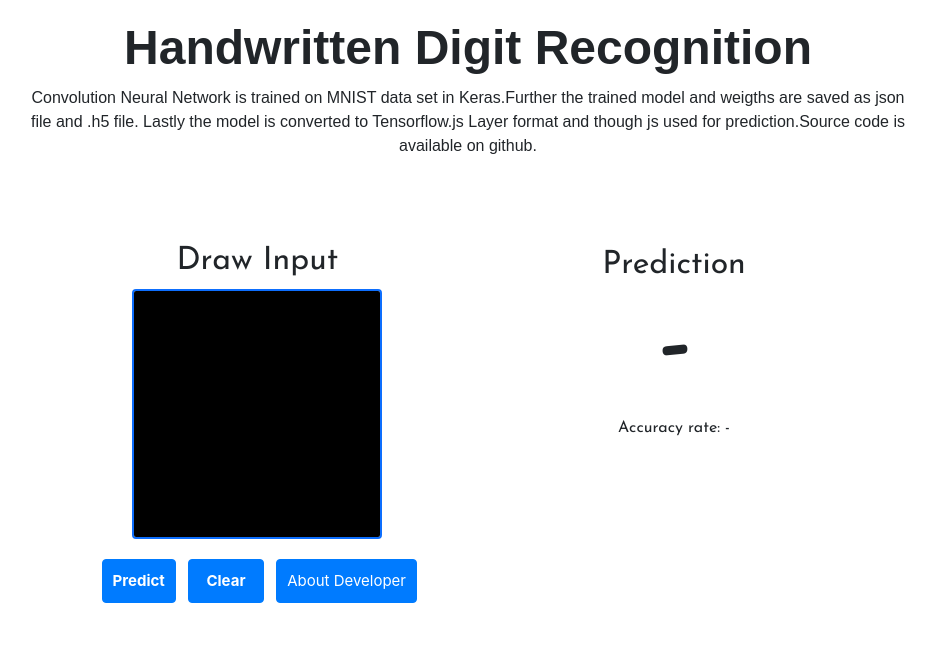
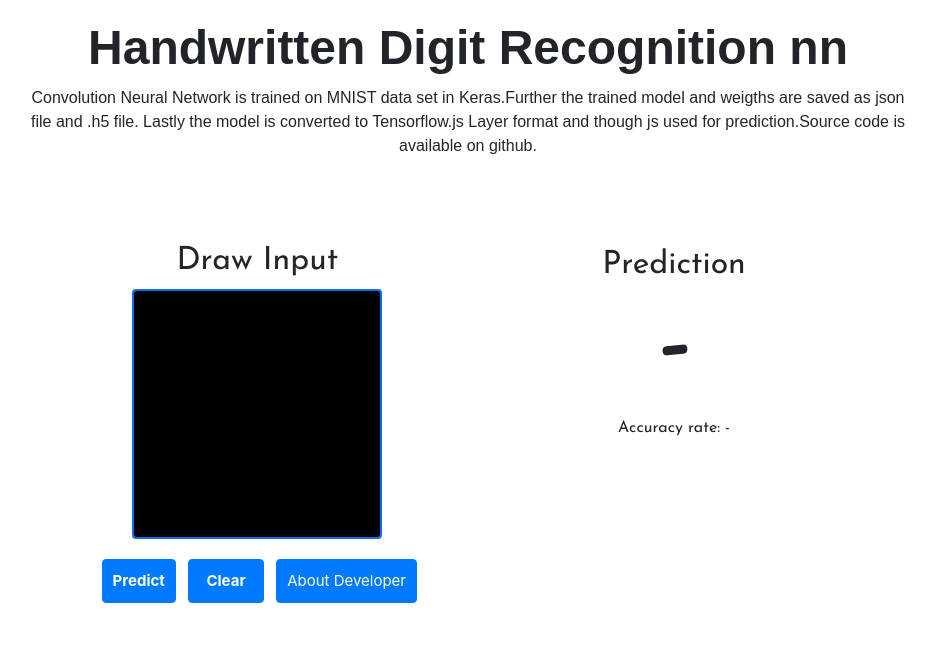
Before and after one commit to Danish-uddin/Digit_Recognition_using_Machine_learning, a plain HTML site: page index.html in a window 1280 px wide. Shown: the whole page, without its empty margins (172-1108 px from the left). Drawn offline with nearby package versions, Linux system fonts and the light colour scheme; a script that the page names is missing; a web font is replaced by a local one.

Commit message:
Update index.html

```diff
--- a/index.html
+++ b/index.html
@@ -27,7 +27,7 @@
 
 
   <section id="title">
-    <h1 class="heading">Handwritten Digit Recognition</h1>
+    <h1 class="heading">Handwritten Digit Recognition nn</h1>
     <p>Convolution Neural Network is trained on MNIST data set in Keras.Further the trained model and weigths are saved as json file and .h5 file.
     Lastly the model is converted to Tensorflow.js Layer format and though js used for prediction.Source code is available on github.</p>
   </section>
```
